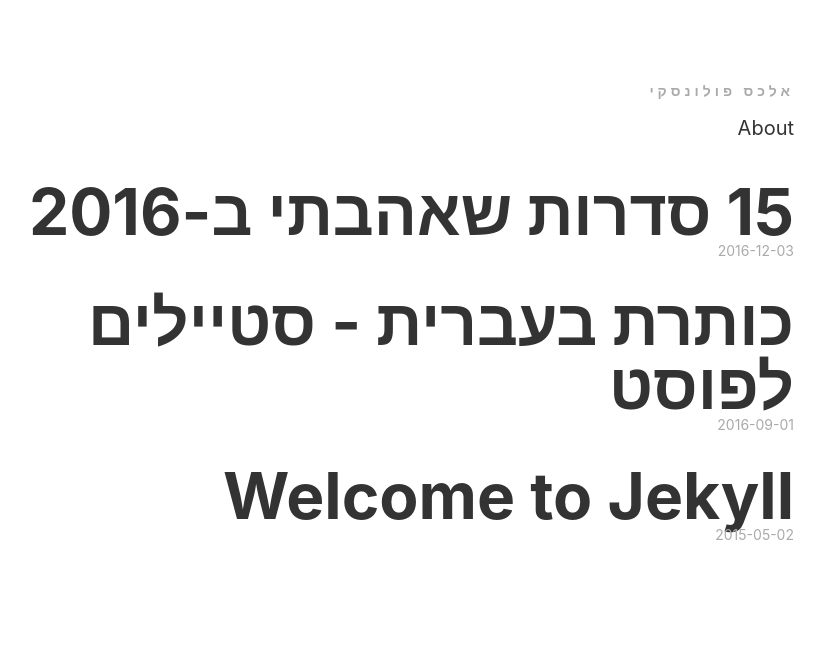
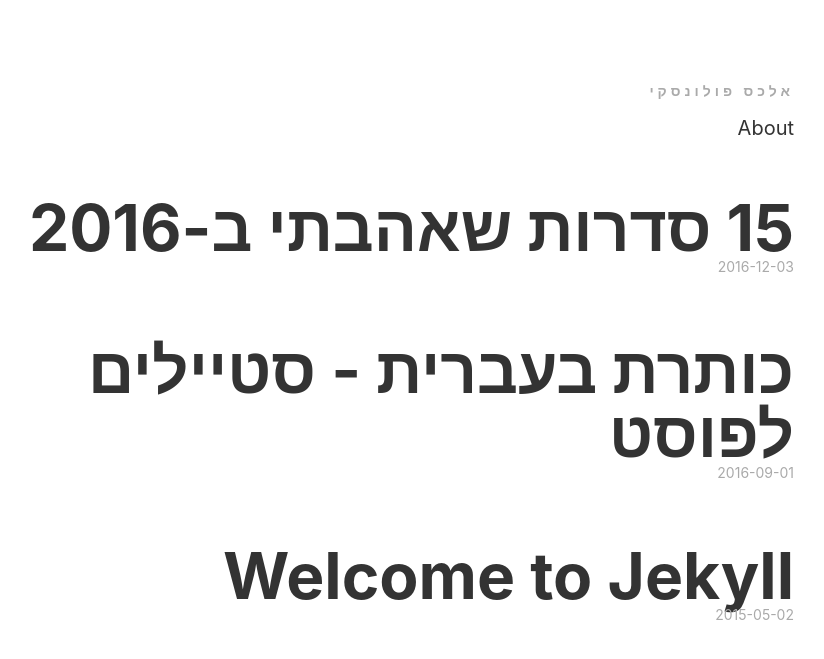
Before and after one commit to alexpolonsky/test-dec2016, a Jekyll site: the page built from index.html, in a window 1280 px wide. Shown: the top 659 px of the page, without its empty margins (407-1231 px from the left). Built offline with Jekyll 4.4.1, drawn with Linux system fonts in a browser that asks for light colours; some web fonts are replaced.

Commit message:
Update _layout.scss

```diff
--- a/_sass/_layout.scss
+++ b/_sass/_layout.scss
@@ -36,7 +36,7 @@ main {
     padding: 0;
     > li {
         line-height: 1;
-        padding: 1rem 0;
+        padding: 2rem 0;
         span {
             color: $meta-color;
             display: block;
```
